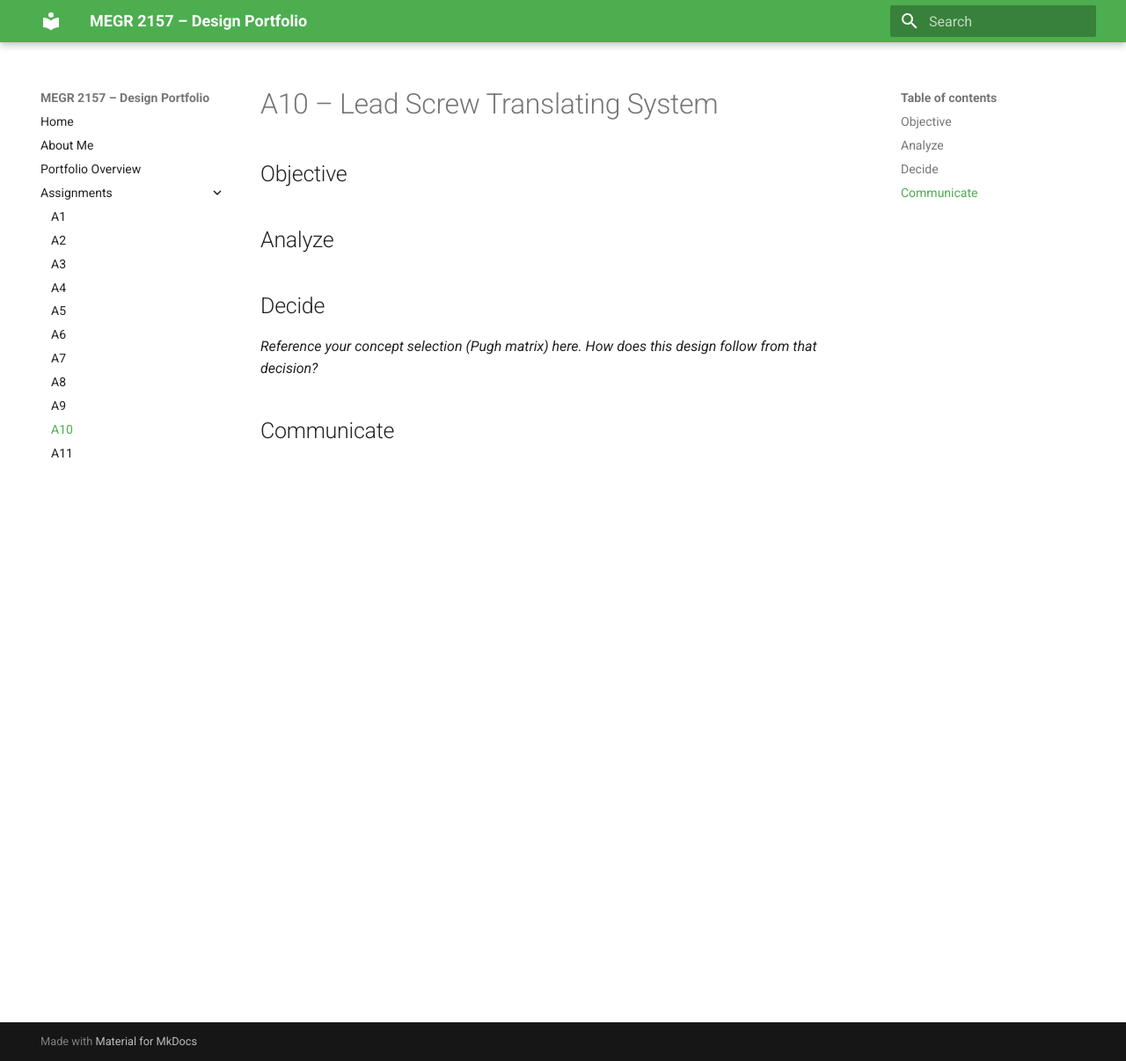
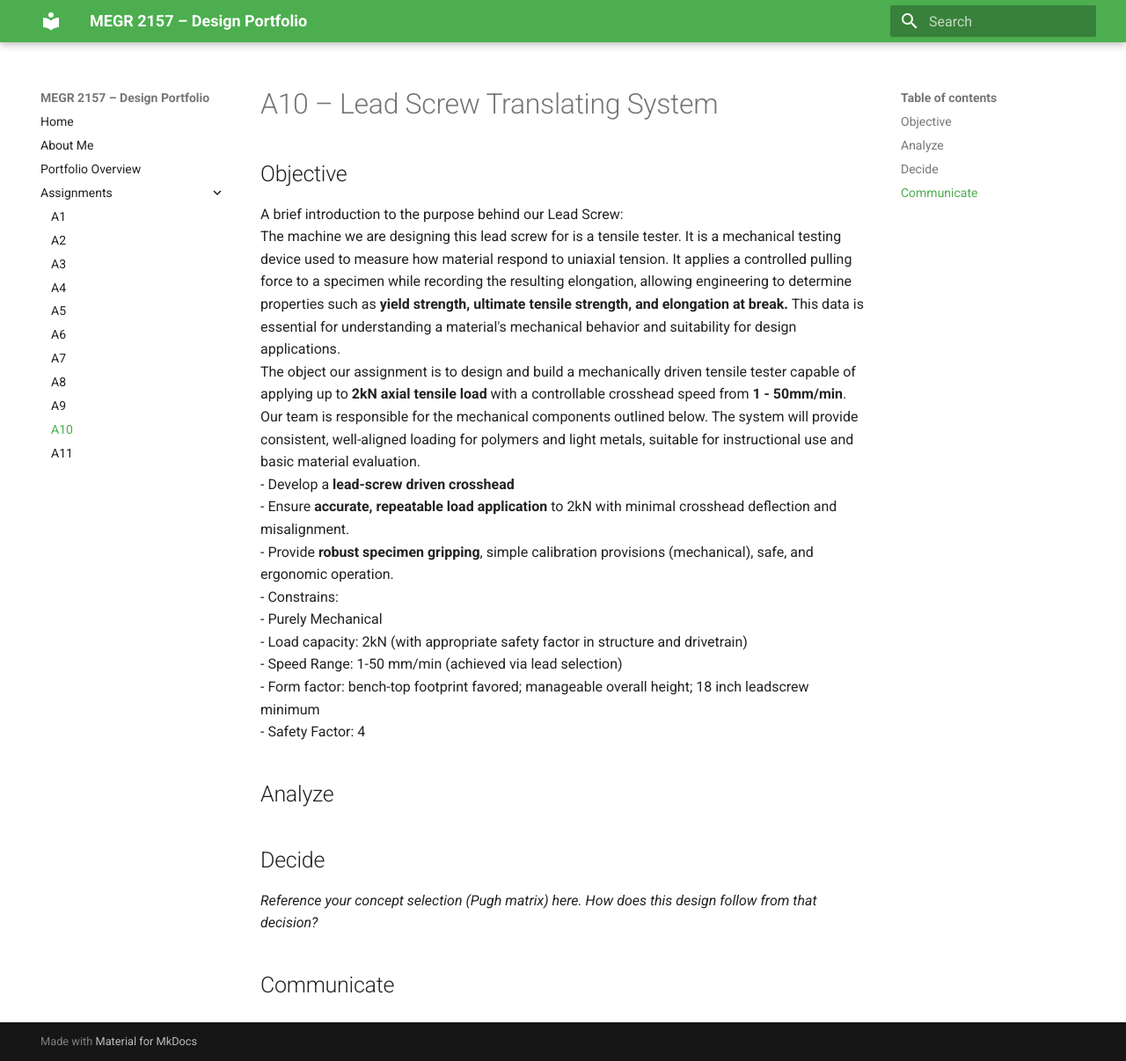
Before and after one commit to jhatch24/megr2156-portfolio, an MkDocs documentation site: the page built from docs/assignments/A10/index.md, in a window 1280 px wide and 1206 px high. Shown: the whole window at 88% size. Built offline with MkDocs 1.6.1 and Material for MkDocs 9.7.7, drawn with Linux system fonts in a browser that asks for light colours.

Commit message:
Enhance objective section with detailed project description
Expanded the objective section to include detailed information about the tensile tester and its requirements.

```diff
--- a/docs/assignments/A10/index.md
+++ b/docs/assignments/A10/index.md
@@ -1,7 +1,19 @@
 # A10 – Lead Screw Translating System
 
 ## Objective
-
+A brief introduction to the purpose behind our Lead Screw:
+The machine we are designing this lead screw for is a tensile tester. It is a mechanical testing device used to measure how material respond to uniaxial tension. It applies a controlled pulling force to a specimen while recording the resulting elongation, allowing engineering to determine properties such as **yield strength, ultimate tensile strength, and elongation at break.** This data is essential for understanding a material's mechanical behavior and suitability for design applications.
+The object our assignment is to design and build a mechanically driven tensile tester capable of applying up to **2kN axial tensile load** with a controllable crosshead speed from **1 - 50mm/min**. Our team is responsible for the mechanical components outlined below. The system will provide consistent, well-aligned loading for polymers and light metals, suitable for instructional use and basic material evaluation.
+- Develop a **lead-screw driven crosshead**
+- Ensure **accurate, repeatable load application** to 2kN with minimal crosshead deflection and misalignment.
+- Provide **robust specimen gripping**, simple calibration provisions (mechanical), safe, and ergonomic operation.
+-
+Constrains:
+- Purely Mechanical
+- Load capacity: 2kN (with appropriate safety factor in structure and drivetrain)
+- Speed Range: 1-50 mm/min (achieved via lead selection)
+- Form factor: bench-top footprint favored; manageable overall height; 18 inch leadscrew minimum
+- Safety Factor: 4
 
 ## Analyze
 
```
